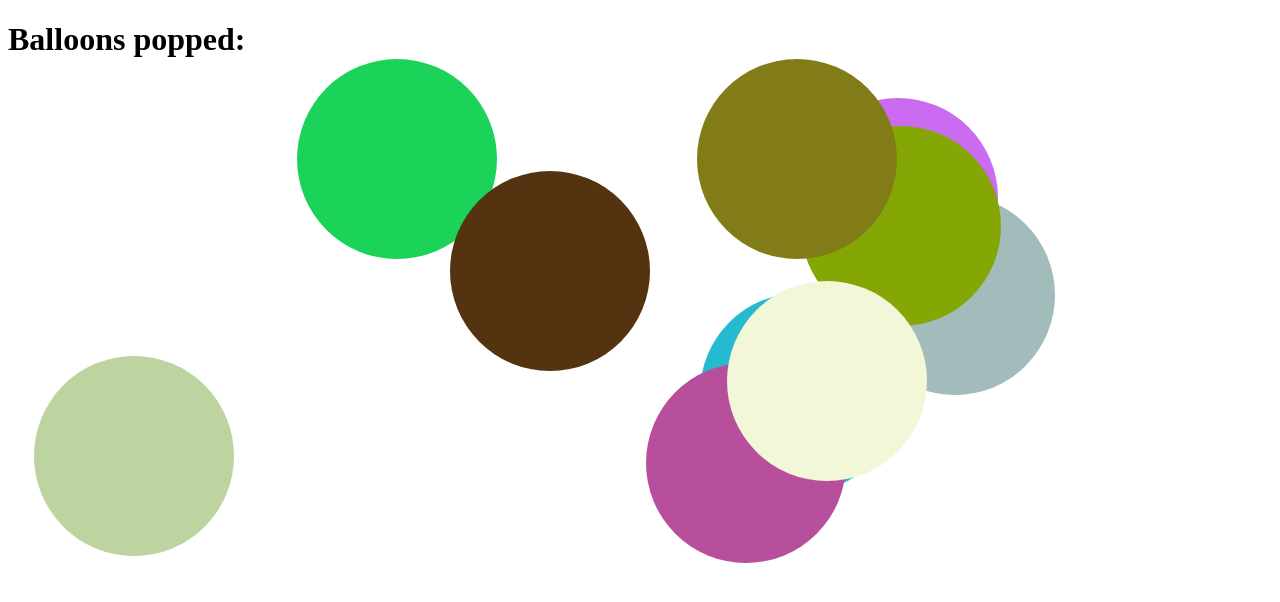
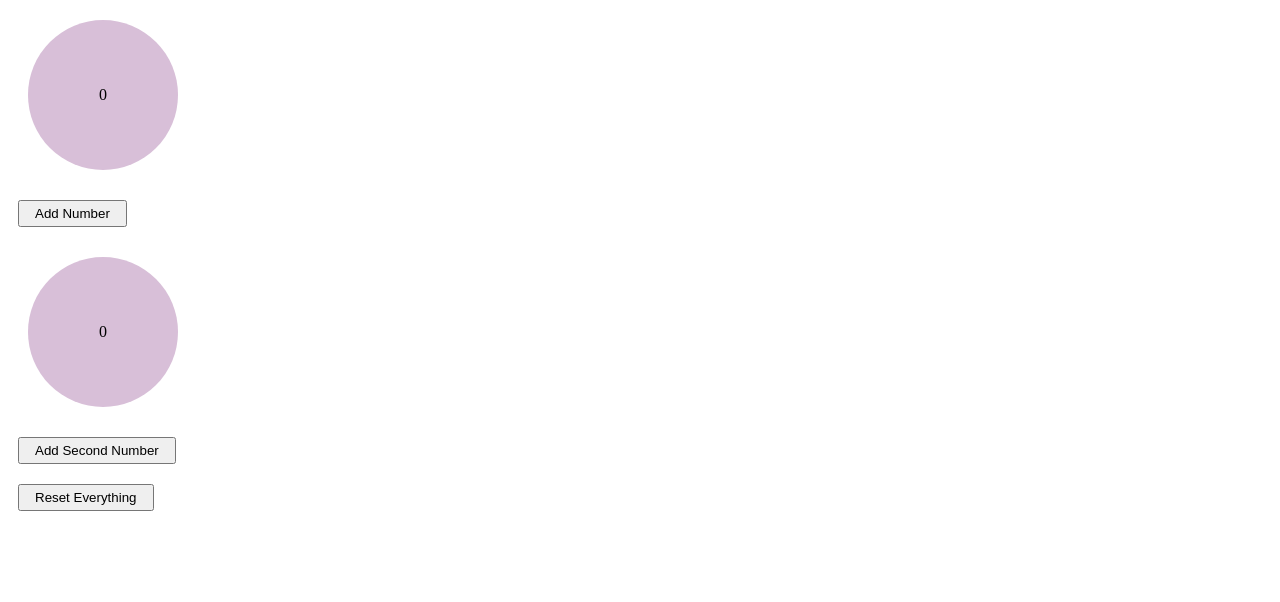
Before and after one commit to egidijusguobis/react-nd, a React (Create React App) app in the folder nd/: page / in a window 1280 px wide. Shown: the top 602 px of the page. Built offline with nearby package versions, Linux system fonts and the light colour scheme.

Commit message:
hook circles

```diff
--- a/nd/src/App.jsx
+++ b/nd/src/App.jsx
@@ -1,16 +1,11 @@
-// import './App.css';
-import Balloon from './Components/Balloon'
-
-const data = new Array(10).fill()
+import Circles from './Components/Circles';
 
 function App() {
-  return(
-    <>
-      <h1>Balloons popped:</h1>
-      {data.map((index) => <Balloon key={index}></Balloon>)}
-    </>
 
-  );
+    return (
+        <Circles/>
+    )
 }
 
+
 export default App;
--- a/nd/src/App.scss
+++ b/nd/src/App.scss
@@ -3,3 +3,20 @@
   height: 200px;
   border-radius: 50%;
 }
+
+.circle {
+  margin: 20px;
+  margin-top: 20px;
+  width: 150px;
+  height: 150px;
+  border-radius: 50%;
+  display: flex;
+  justify-content: center;
+  align-items: center;
+  background: thistle;
+}
+
+button {
+  padding: 4px 15px;
+  margin: 10px;
+}
--- /dev/null
+++ b/nd/src/Components/Circles.jsx
@@ -0,0 +1,48 @@
+import { useState } from "react";
+
+
+function Circles() {
+
+    const [counter1, setCounter1] = useState(0);
+    const [counter2, setCounter2] = useState(0);
+
+    const addNumber = () => {
+
+        const newCounter = counter1 + 1;
+
+        setCounter1(newCounter);
+
+    }
+    const addNumber2 = () => {
+
+        const newCounter2 = counter1 + counter2;
+
+        setCounter2(newCounter2)
+    }
+
+
+    const reset = () => {
+        setCounter1(0);
+        setCounter2(0);
+
+    }
+
+    return (
+        <>
+            <div>
+                <div className="circle">
+                    <p>{counter1}</p>
+                </div>
+                <button onClick={addNumber}>Add Number</button>
+                <div className="circle">
+                    <p>{counter2}</p>
+                </div>
+                <button onClick={addNumber2}>Add Second Number</button>
+            </div>
+            <button onClick={reset}>Reset Everything</button>
+
+        </>
+    )
+}
+
+export default Circles;
```
Also changed, not shown: nd/src/Appballoon.jsx (added, +16 -0 lines).
